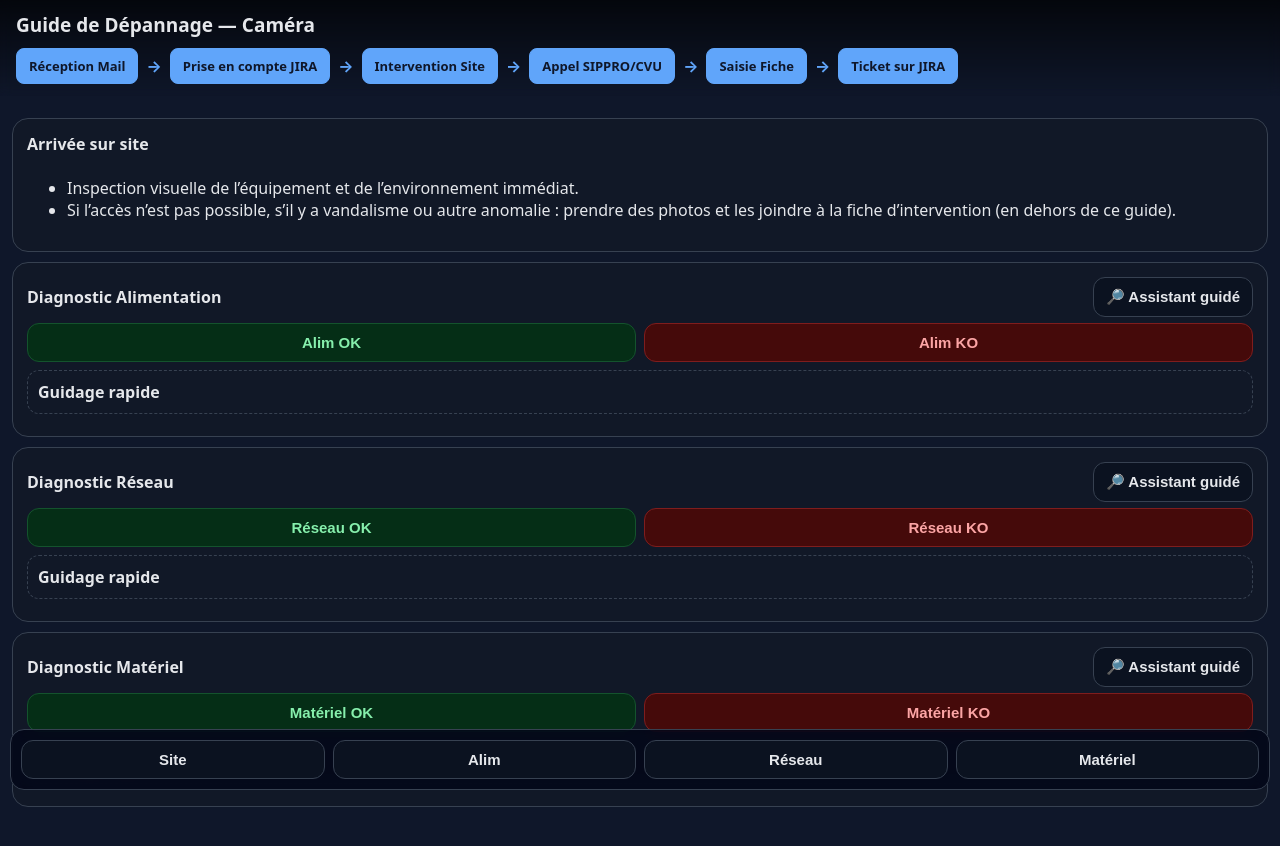
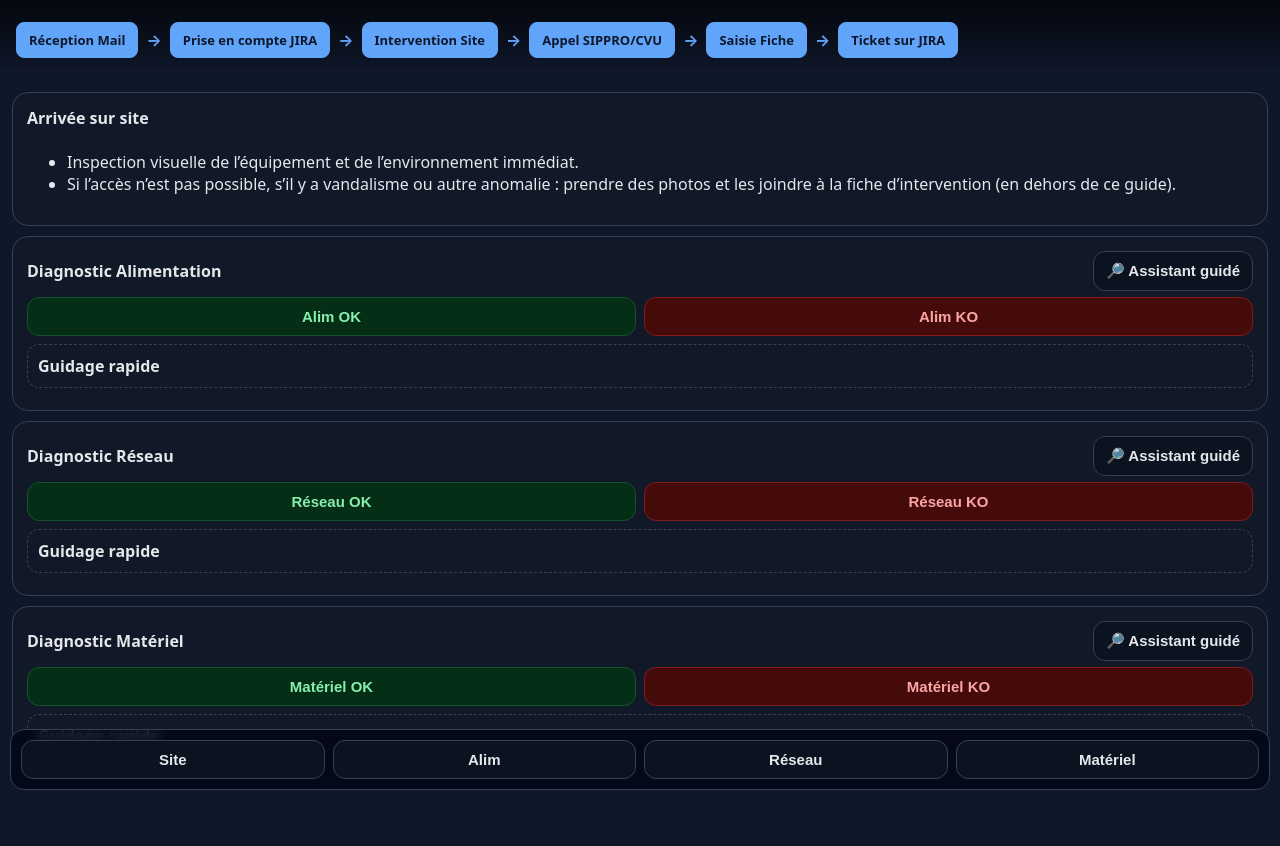
Before and after one commit to fredericlacherade-ctrl/guide-camera, a plain HTML site: page index.html in a window 1280 px wide. Drawn offline with Linux system fonts and the light colour scheme.

Commit message:
Update index.html

```diff
--- a/index.html
+++ b/index.html
@@ -72,7 +72,6 @@
 </head>
 <body>
 <header>
-<h1>Guide de Dépannage — Caméra</h1>
 <div class="flowchart">
 <span class="flow-step">Réception Mail</span><span class="flow-arrow">→</span>
 <span class="flow-step">Prise en compte JIRA</span><span class="flow-arrow">→</span>
```
